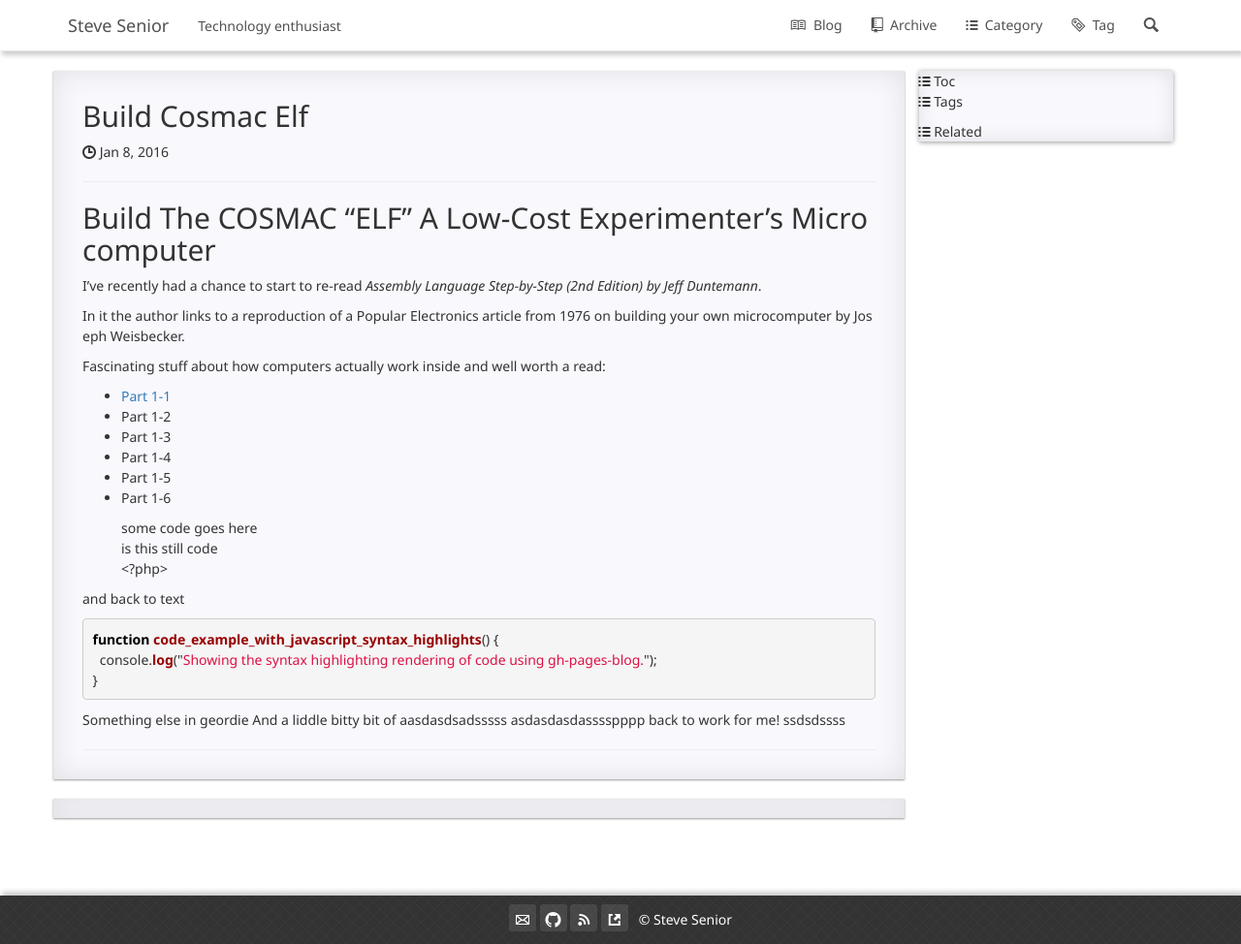
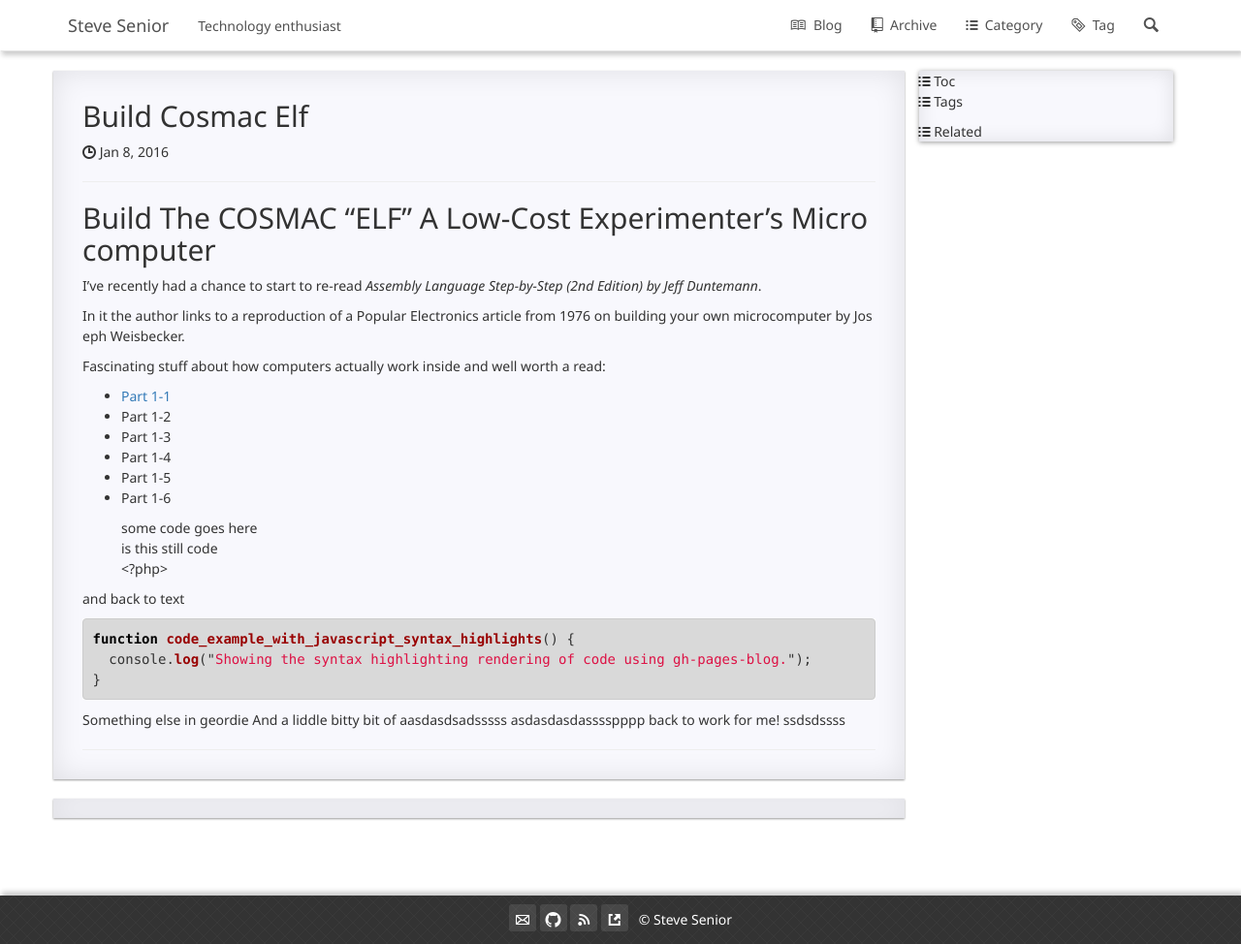
Before and after one commit to ssenior45/ssenior45.github.io, a Jekyll site: the page built from _posts/2016-01-08-your-filename.md, in a window 1280 px wide. Shown: the whole page at 97% size. Built offline with Jekyll 4.4.1, drawn with Linux system fonts in a browser that asks for light colours; nearby versions of some CDN libraries; Markdown is read by kramdown in place of the engine named in the settings; comment, search, counter and statistics services are not loaded.

Commit message:
Updated style.css

```diff
--- a/static/css/style.css
+++ b/static/css/style.css
@@ -2,6 +2,7 @@
 layout: null
 published: true
 ---
+
 
 
 
@@ -101,11 +102,18 @@ body {
     margin: 0px 0px 0px 0px;
 }
 
-body,code,pre{
+body{
     font-family:  "Noto Sans", "Menlo", "Monaco", "Consolas", "Courier New", "monospace", "Helvetica", "Tahoma", "Arial", sans-serif;
 }
 
-body,.sheet,pre,code{
+code,pre{
+    font-family:  "Menlo", "Monaco", "Consolas", "Courier New", "monospace", "Helvetica", "Tahoma", "Arial", sans-serif;
+  font-size: 14px;
+    line-height: 1.5;
+  background-color: #d9d9d9;
+}
+
+body,.sheet{
     font-size: 14px;
     line-height: 1.5;
 }
```
